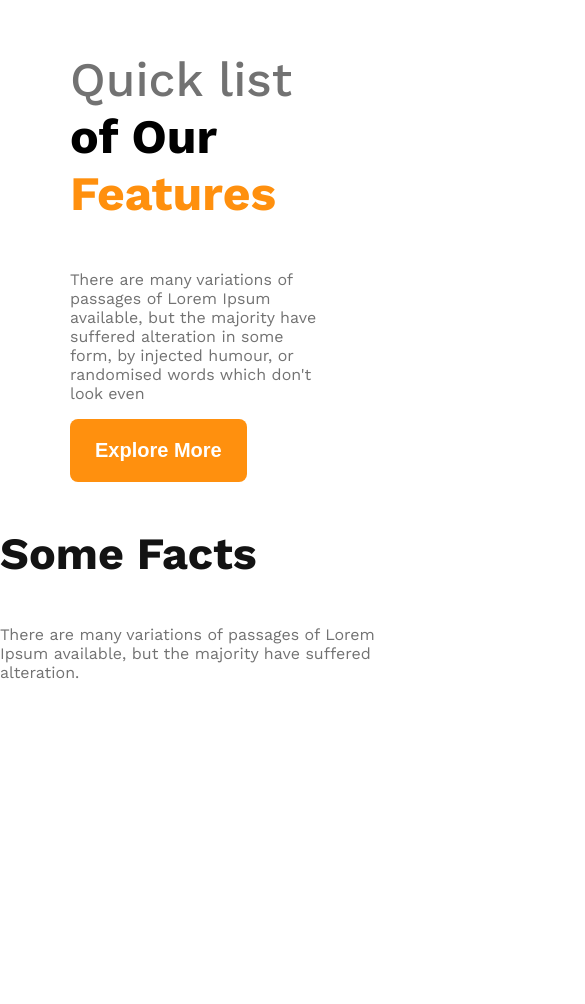
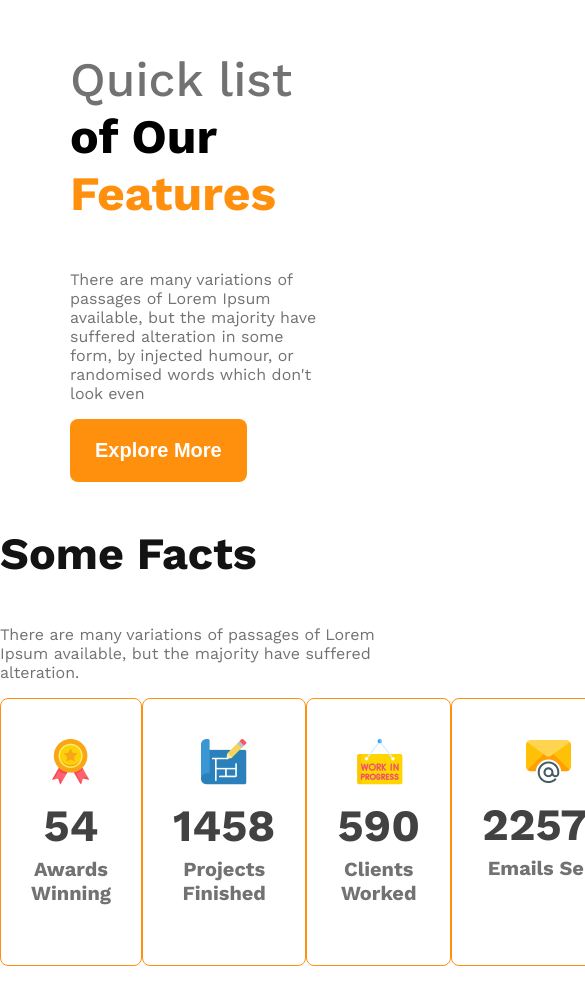
Before and after one commit to AnwarShah/g3-architects-webiste, a plain HTML site: page index.html in a window 390 px wide. Shown: the part 2538-3542 px from the top of the page, 585 px wide, since content can reach past the window. Before the commit the page ends 3290 px from the top, so only its background shows below. Drawn offline with nearby package versions, Linux system fonts and the light colour scheme.

Commit message:
some facts without responsive

```diff
--- a/index.html
+++ b/index.html
@@ -48,6 +48,28 @@
         <section class="facts">
             <h3 class="section-title">Some Facts</h3>
             <p class="text-lightgray">There are many variations of passages of Lorem Ipsum available, but the majority have suffered alteration.</p>
+            <div class="facts-card-container">
+                <div class="card">
+                    <img src="images/icons/ribon.png" alt="">
+                    <h2 class="card-stats">54</h2>
+                    <p class="card-title text-lightgray">Awards Winning</p>
+                </div>
+                <div class="card">
+                    <img src="images/icons/projects.png" alt="">
+                    <h2 class="card-stats">1458</h2>
+                    <p class="card-title text-lightgray">Projects Finished</p>
+                </div>
+                <div class="card">
+                    <img src="images/icons/customers.png" alt="">
+                    <h2 class="card-stats">590</h2>
+                    <p class="card-title text-lightgray">Clients Worked</p>
+                </div>
+                <div class="card">
+                    <img src="images/icons/email.png" alt="">
+                    <h2 class="card-stats">22578</h2>
+                    <p class="card-title text-lightgray">Emails Send</p>
+                </div>
+            </div>
         </section>
     </main>
     <footer>
--- a/styles/architect.css
+++ b/styles/architect.css
@@ -111,6 +111,32 @@ main{
     font-weight: 700;
 }
 
+/* facts container */
+.facts-card-container{
+    display: flex;
+    justify-content: space-around;
+}
+
+.facts-card-container .card{
+    border-radius: 8px;
+    border: 1px solid #FF900E;
+    text-align: center;
+    padding: 40px 30px;
+}
+
+.facts-card-container .card-stats{
+    font-size: 2.8rem;
+    color: #424242;
+    margin-top: 10px;
+    margin-bottom: 2px;
+}
+
+.facts-card-container .card-title{
+    font-size: 1.25rem;
+    font-weight: 600;
+    margin-top: 5px;
+}
+
 /* responsive media queries */
 @media screen and (max-width: 576px){
     .header{
```
